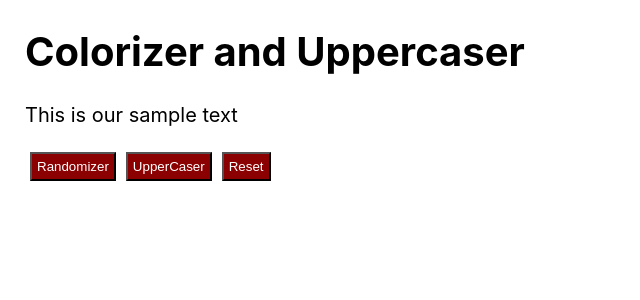
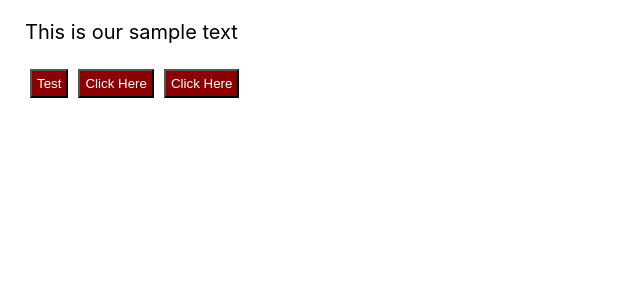
Before and after one commit to paulomonezi/react-basic-components, a React (Create React App) app: page / in a window 1280 px wide. Shown: the top 300 px of the page, without its empty margins (0-640 px from the left). Built offline with nearby package versions, Linux system fonts and the light colour scheme.

Commit message:
props changes

```diff
--- a/src/App.js
+++ b/src/App.js
@@ -4,7 +4,8 @@ import Text from './components/text/text'
 
 function App() {
   return <>
-    <Text />
+    <Text txt='This is our sample text'/>
+    <Text/>
     <Buttons />
   </>
 }
--- /dev/null
+++ b/src/components/buttons/button/button.css
@@ -0,0 +1,6 @@
+.btn{
+    background-color: darkred;
+    color: #FFF;
+    padding: 5px;
+    margin: 5px;
+}
--- /dev/null
+++ b/src/components/buttons/button/button.js
@@ -0,0 +1,15 @@
+import './button.css'
+
+
+
+const Button = (props) => {
+    return <>
+        <button className='btn'>{props.label}</button>
+    </>
+}
+
+Button.defaultProps = {
+    label: 'Click Here'
+}
+
+export default Button
--- a/src/components/buttons/buttons.js
+++ b/src/components/buttons/buttons.js
@@ -1,19 +1,15 @@
-import './buttons.css'
-import CharacterColorizer from '../colorizer/colorizer'
-import UpperCaser from '../uppercaser/uppercaser'
-import ResetTextCase from '../reset/reset'
+import Button from "./button/button"
 
+const sayHello = () => {
+    console.log('aoba')
+}
 
 const Buttons = () => {
     return <>
-        <button className="btn" onClick={() => CharacterColorizer()}>Randomizer</button>
-        <button className="btn" onClick={() => UpperCaser()}>UpperCaser</button>
-        <button className="btn" onClick={() => ResetTextCase()}>Reset</button>
-
-
+        <Button label='Test' onClick={sayHello()} />
+        <Button />
+        <Button />
     </>
-
-
 }
 
 
--- a/src/components/text/text.js
+++ b/src/components/text/text.js
@@ -1,14 +1,18 @@
 import './text.css'
 
-const Text = () => {
+const Text = (props, color) => {
     return (
-        <div>
-            <h1>Colorizer and Uppercaser</h1>
-
-            <p className="base-text">This is our sample text</p>
+        <div style={{ backgroundColor: color }}>
+            <p>
+                {props.txt}
+            </p>
         </div>
 
     )
 }
 
+Text.defaultProps = {
+    color: 'orange'
+    // txt: 'Default text'
+}
 export default Text
```
